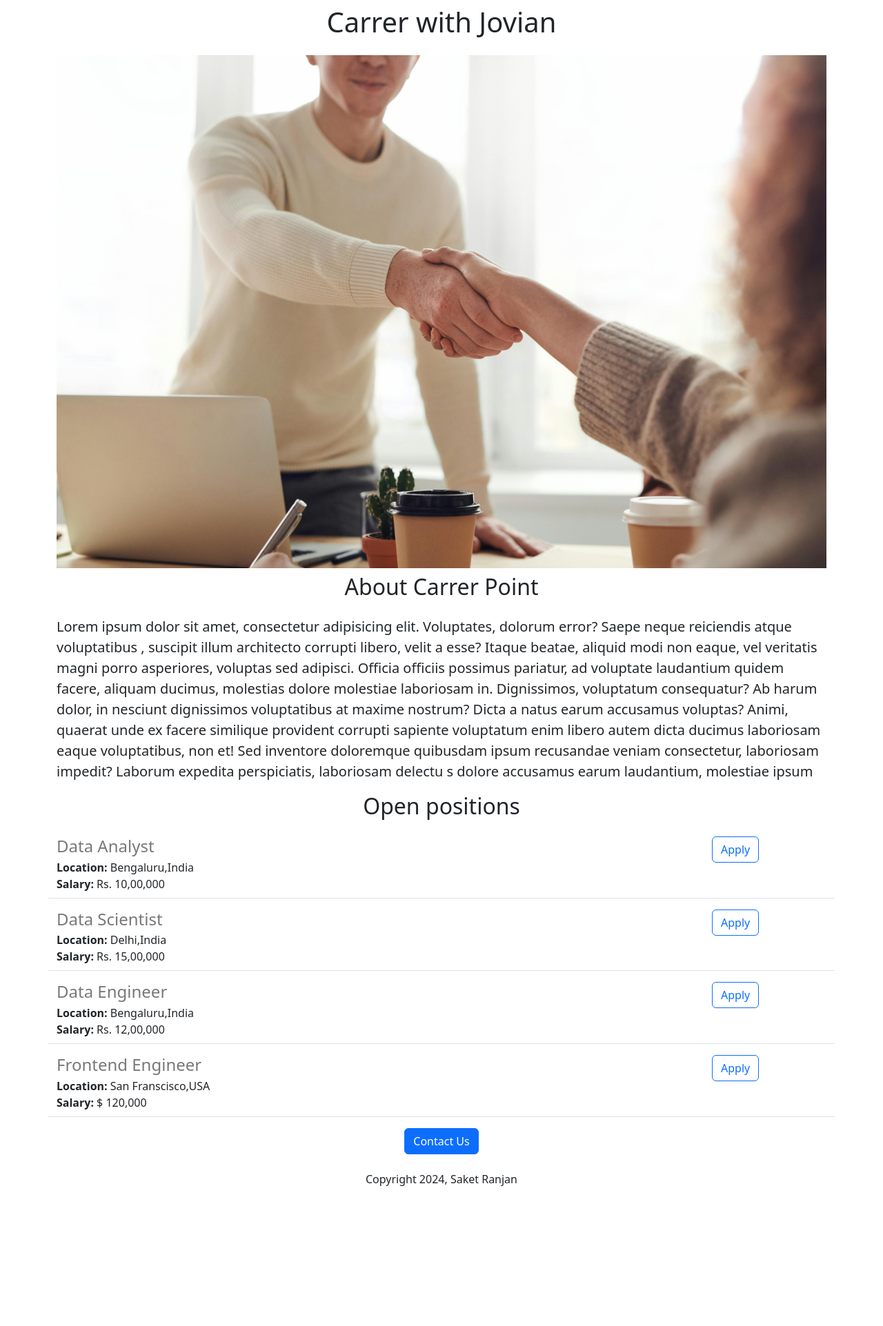
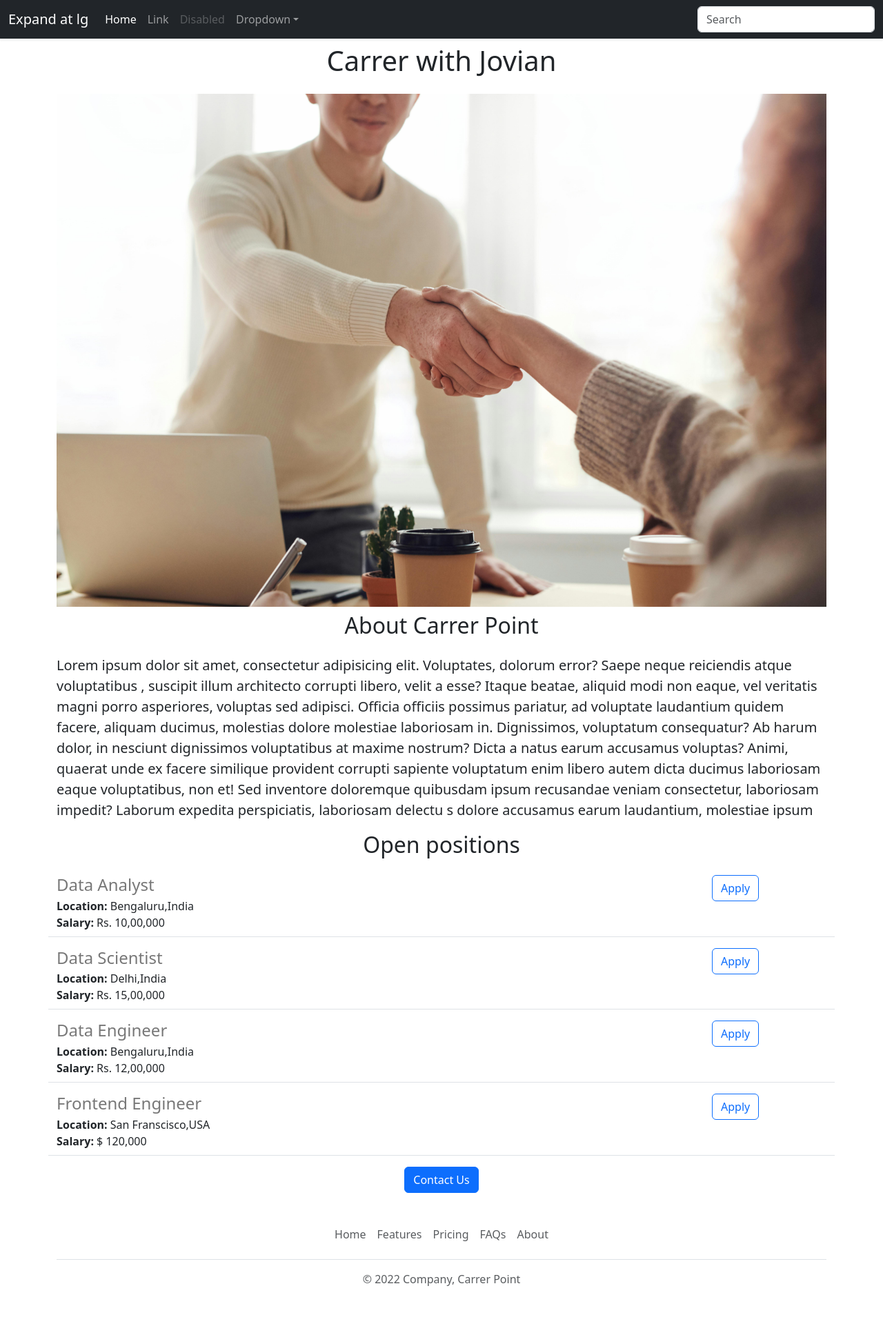
Before and after one commit to Saketranjanm/career_website, a Flask app: page / in a window 1280 px wide. Shown: the whole page at 69% size. Before the commit the page ends 1720 px from the top, so only its background shows below. Run offline with Flask 3, Linux system fonts and the light colour scheme.

Commit message:
aesthetic update

```diff
--- /dev/null
+++ b/Templates/footer.html
@@ -0,0 +1,12 @@
+<div class="container">
+    <footer class="py-3 my-4">
+      <ul class="nav justify-content-center border-bottom pb-3 mb-3">
+        <li class="nav-item"><a href="#" class="nav-link px-2 text-muted">Home</a></li>
+        <li class="nav-item"><a href="#" class="nav-link px-2 text-muted">Features</a></li>
+        <li class="nav-item"><a href="#" class="nav-link px-2 text-muted">Pricing</a></li>
+        <li class="nav-item"><a href="#" class="nav-link px-2 text-muted">FAQs</a></li>
+        <li class="nav-item"><a href="#" class="nav-link px-2 text-muted">About</a></li>
+      </ul>
+      <p class="text-center text-muted">&copy; 2022 Company, Carrer Point</p>
+    </footer>
+  </div>
--- a/Templates/home.html
+++ b/Templates/home.html
@@ -12,6 +12,7 @@
 </head>
 
 <body>
+  {% include 'nav.html' %}
   <div class="container">
     <h1 class="text-center mt-2 mb-4">Carrer with {{company_name}}</h1>
     <img class="img-fluid" id="banner" src="static/job.jpg">
@@ -52,11 +53,12 @@
       {% endfor %}
     </div>
     <div class="text-center">
-      <button class="btn btn-primary bln-lg">Contact Us</button>
+      <a href="mailto:saketranjan791@gmail.com?subject=Question%20about%20job%20openings&body=My%20name%3A%0D%0AMy%20Question%3A" class="btn btn-primary bln-lg">Contact Us</a>
 
-      <p class="mt-4">Copyright 2024, Saket Ranjan</p>
+
     </div>
   </div>
+  {% include 'footer.html' %}
 </body>
 
 
--- a/Templates/jobitem.html
+++ b/Templates/jobitem.html
@@ -10,6 +10,6 @@
     {% endif %}
 </div>
 <div class="col-2">
-<button type="button" class=" btn btn-outline-primary">Apply</button>
+<a href="mailto:saketranjan791@gmail.com?subject=Application%20for%20{{job['title']}}&body=My%20name%3A%0D%0AMy%20Resume%20Link%3A%0D%0AMy%20LinkedIn%20Link%3A" type="button" class=" btn btn-outline-primary float-right align-middle">Apply</a>
   </div>
 </div>
--- /dev/null
+++ b/Templates/nav.html
@@ -0,0 +1,34 @@
+<nav class="navbar navbar-expand-lg navbar-dark bg-dark navbar shadow-sm fixed-top" aria-label="Fifth navbar example">
+    <div class="container-fluid">
+      <a class="navbar-brand" href="#">Expand at lg</a>
+      <button class="navbar-toggler" type="button" data-bs-toggle="collapse" data-bs-target="#navbarsExample05" aria-controls="navbarsExample05" aria-expanded="false" aria-label="Toggle navigation">
+        <span class="navbar-toggler-icon"></span>
+      </button>
+
+      <div class="collapse navbar-collapse" id="navbarsExample05">
+        <ul class="navbar-nav me-auto mb-2 mb-lg-0">
+          <li class="nav-item">
+            <a class="nav-link active" aria-current="page" href="#">Home</a>
+          </li>
+          <li class="nav-item">
+            <a class="nav-link" href="#">Link</a>
+          </li>
+          <li class="nav-item">
+            <a class="nav-link disabled">Disabled</a>
+          </li>
+          <li class="nav-item dropdown">
+            <a class="nav-link dropdown-toggle" href="#" data-bs-toggle="dropdown" aria-expanded="false">Dropdown</a>
+            <ul class="dropdown-menu">
+              <li><a class="dropdown-item" href="#">Action</a></li>
+              <li><a class="dropdown-item" href="#">Another action</a></li>
+              <li><a class="dropdown-item" href="#">Something else here</a></li>
+            </ul>
+          </li>
+        </ul>
+        <form role="search">
+          <input class="form-control" type="search" placeholder="Search" aria-label="Search">
+        </form>
+      </div>
+    </div>
+  </nav>
+  <div style="height: 56px;"></div>
```
